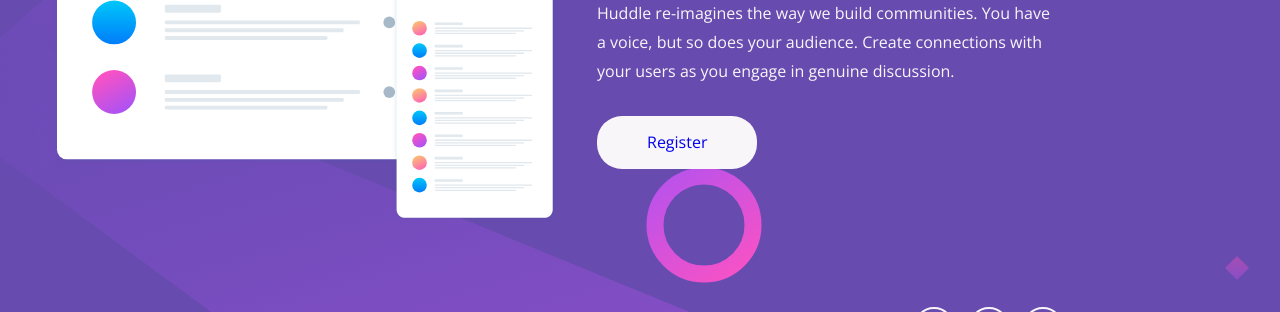
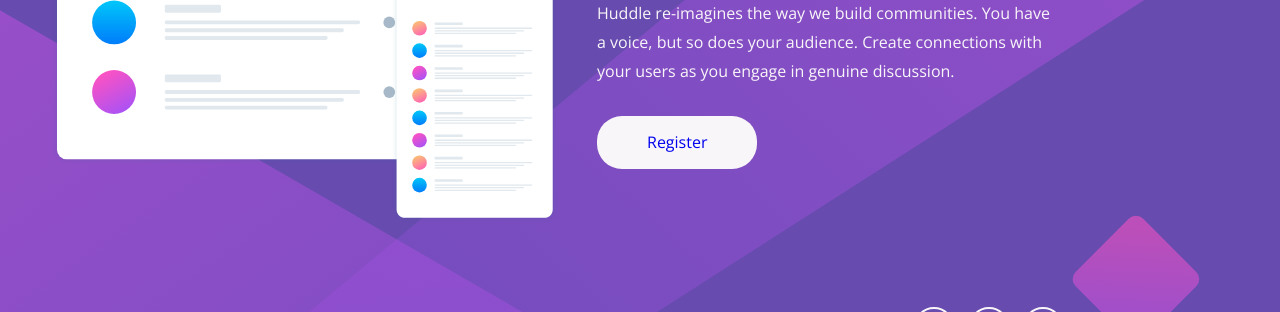
Before and after one commit to thedanielking/Huddle_landing_page, a plain HTML site: page index.html in a window 1280 px wide. Shown: the part 338-650 px from the top of the page. Drawn offline with nearby package versions, Linux system fonts and the light colour scheme.

Commit message:
Update styles.css

```diff
--- a/styles.css
+++ b/styles.css
@@ -44,7 +44,7 @@ h1, h2, h3{
 /* general styles */
 body{
     min-height: 100vh;
-    background-image: url("bg-desktop.svg");
+    background-image: url("bg-mobile.svg");
     background-repeat: no-repeat;
     background-size: cover;
     background-color: var(--clr-primary-300);
```
